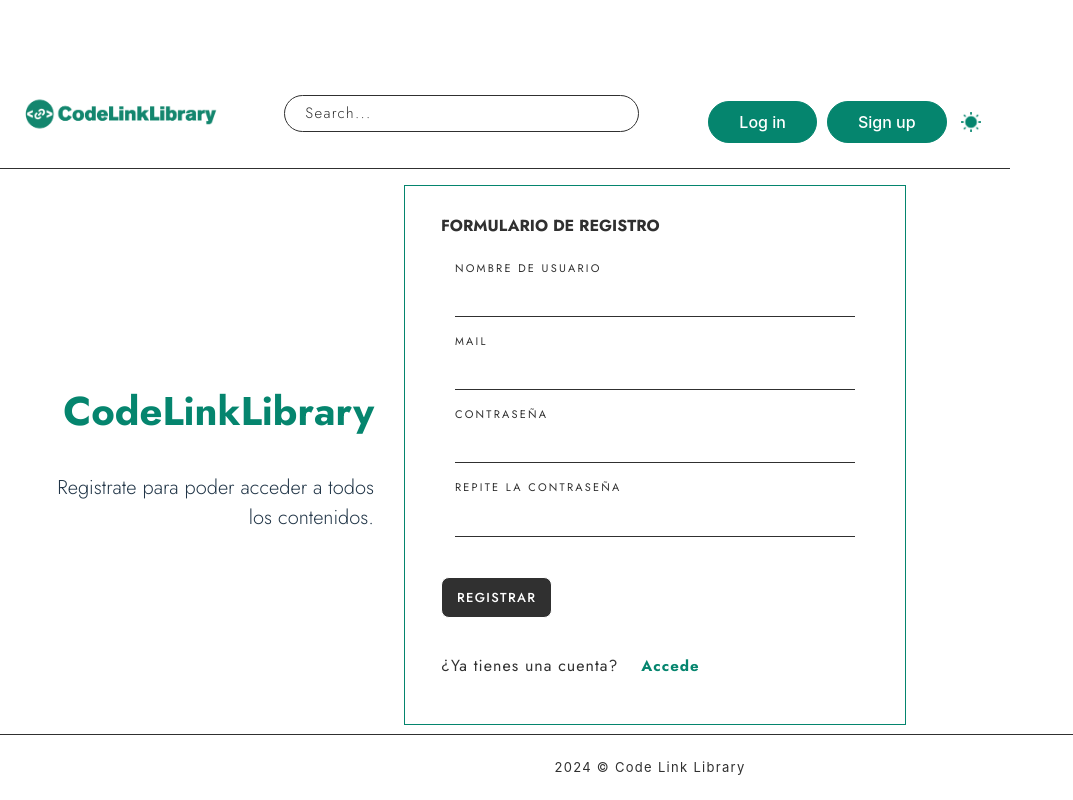
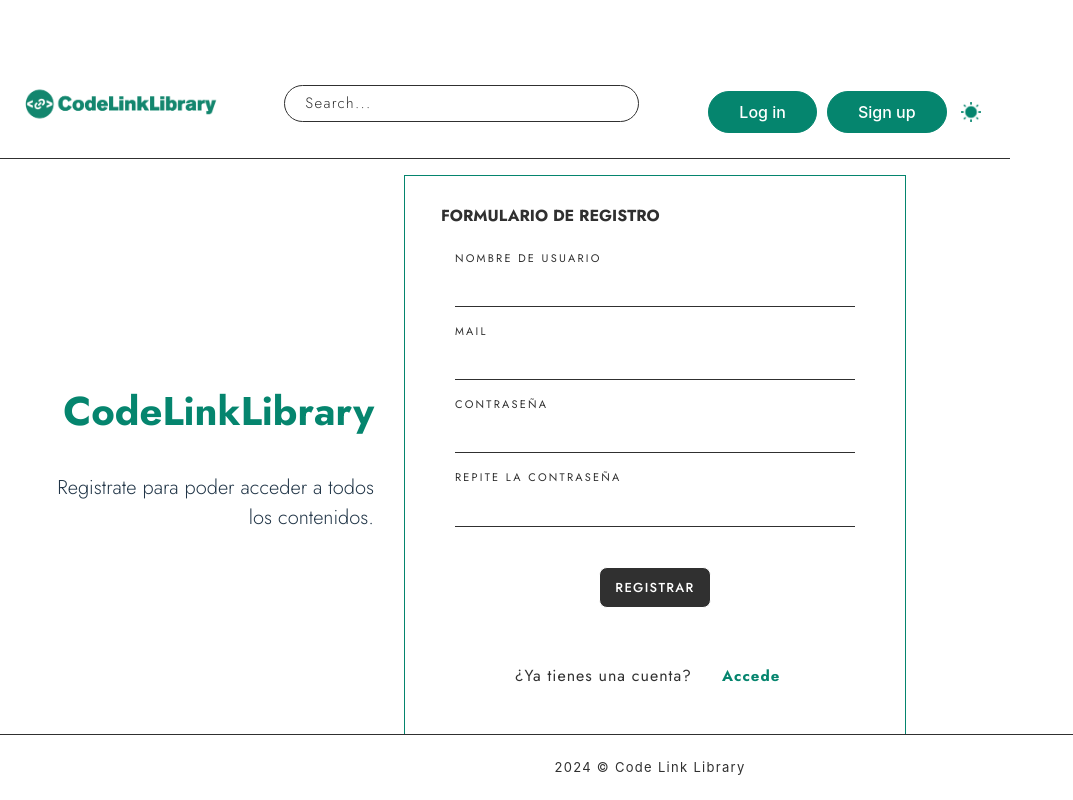
Before and after one commit to helenartola/codeLinkLibraryFront, a React (Vite) app: page /registro in a window 1280 px wide. Shown: the whole page, without its empty margins (0-1073 px from the left). Built offline with nearby package versions, Linux system fonts and the light colour scheme.

Commit message:
modifico css login y registro

```diff
--- a/src/components/login/LogIn.css
+++ b/src/components/login/LogIn.css
@@ -59,6 +59,11 @@
 
 .botonLogin {
   margin-top: 30px;
+  display: block;
+  margin-left: auto;
+  margin-right: auto;
+  background-color: #303030;
+  color: white;
   padding: 10px 15px;
   border: 1px solid white;
   cursor: pointer;
@@ -81,3 +86,31 @@
   padding: 10px;
   margin-top: 10px;
 }
+
+.yaTienesCuenta {
+  display: flex;
+  align-items: center;
+  justify-content: center;
+  margin-top: 20px;
+}
+
+.yaTienesCuenta p {
+  margin-right: 10px;
+}
+
+.accede-button {
+  padding: 8px 15px;
+  border: 1px solid white;
+  cursor: pointer;
+  font-family: jost, sans-serif;
+  font-weight: 500;
+  font-size: 13px;
+  text-align: center;
+  letter-spacing: 0.1em;
+  text-decoration: none; /* quita subrayado de enlace */
+  color: white;
+}
+
+.accede-button:hover {
+  background-color: #05856e;
+}
--- a/src/components/registro/FormularioRegistro.css
+++ b/src/components/registro/FormularioRegistro.css
@@ -60,6 +60,9 @@
 
 .botonRegistro {
   margin-top: 30px;
+  display: block;
+  margin-left: auto;
+  margin-right: auto;
   background-color: #303030;
   color: white;
   padding: 10px 15px;
```
